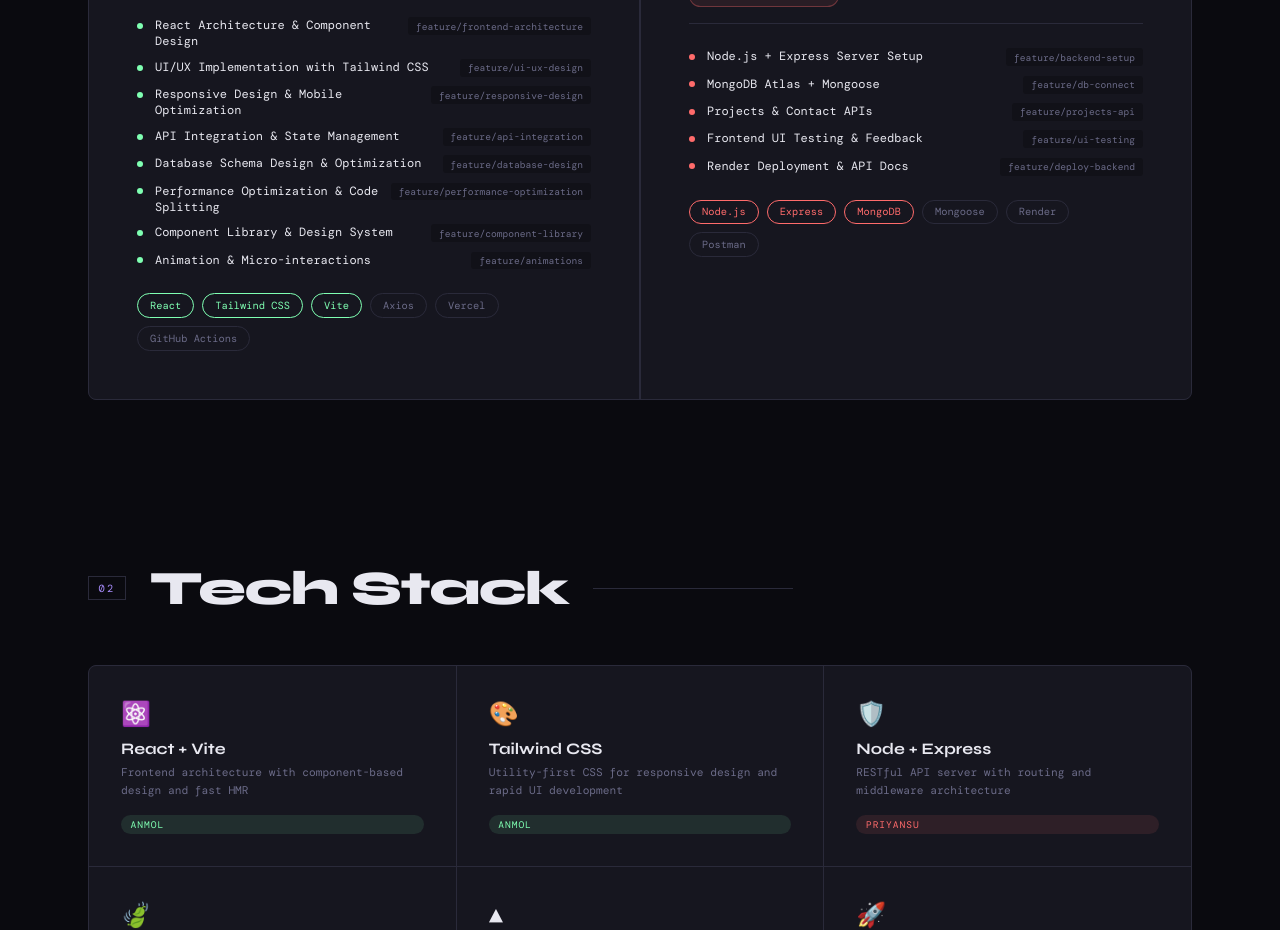
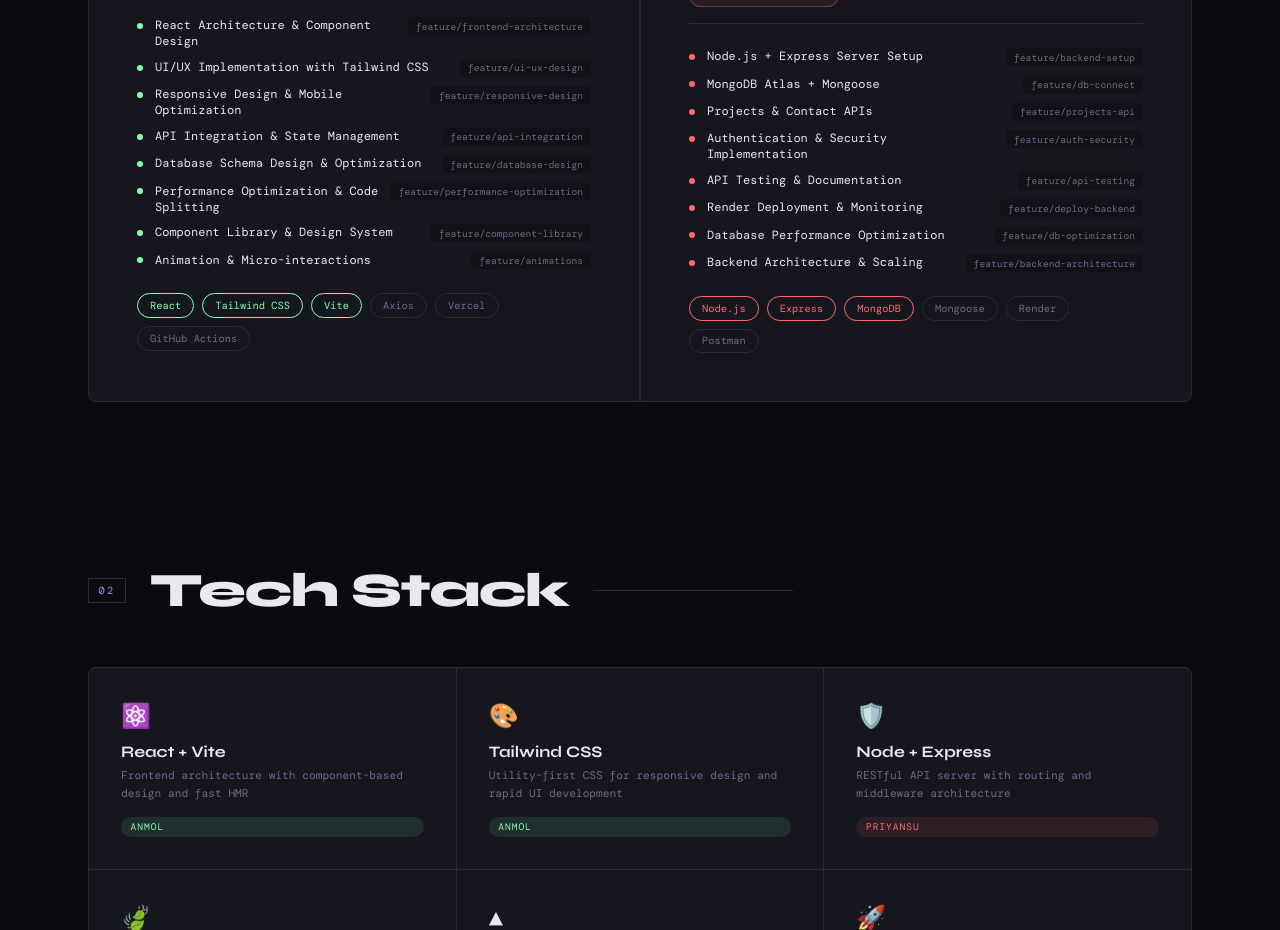
Before and after one commit to priyansunegi-dev0/tbi-team-portfolio, a React (Vite) app: page / in a window 1280 px wide. Shown: the part 1300-2230 px from the top of the page. Built offline with nearby package versions, Linux system fonts and the light colour scheme; a web font is replaced by a local one.

Commit message:
feat: enhance Priyansu's backend responsibilities
- Add authentication and security implementation
- Include comprehensive API testing and documentation
- Add database performance optimization tasks
- Enhance backend architecture and scaling responsibilities

```diff
--- a/src/components/TeamPortfolio.jsx
+++ b/src/components/TeamPortfolio.jsx
@@ -17,8 +17,11 @@
   { label: "Node.js + Express Server Setup", branch: "feature/backend-setup" },
   { label: "MongoDB Atlas + Mongoose", branch: "feature/db-connect" },
   { label: "Projects & Contact APIs", branch: "feature/projects-api" },
-  { label: "Frontend UI Testing & Feedback", branch: "feature/ui-testing" },
-  { label: "Render Deployment & API Docs", branch: "feature/deploy-backend" },
+  { label: "Authentication & Security Implementation", branch: "feature/auth-security" },
+  { label: "API Testing & Documentation", branch: "feature/api-testing" },
+  { label: "Render Deployment & Monitoring", branch: "feature/deploy-backend" },
+  { label: "Database Performance Optimization", branch: "feature/db-optimization" },
+  { label: "Backend Architecture & Scaling", branch: "feature/backend-architecture" },
 ];
 
 const TECH_STACK = [
```
